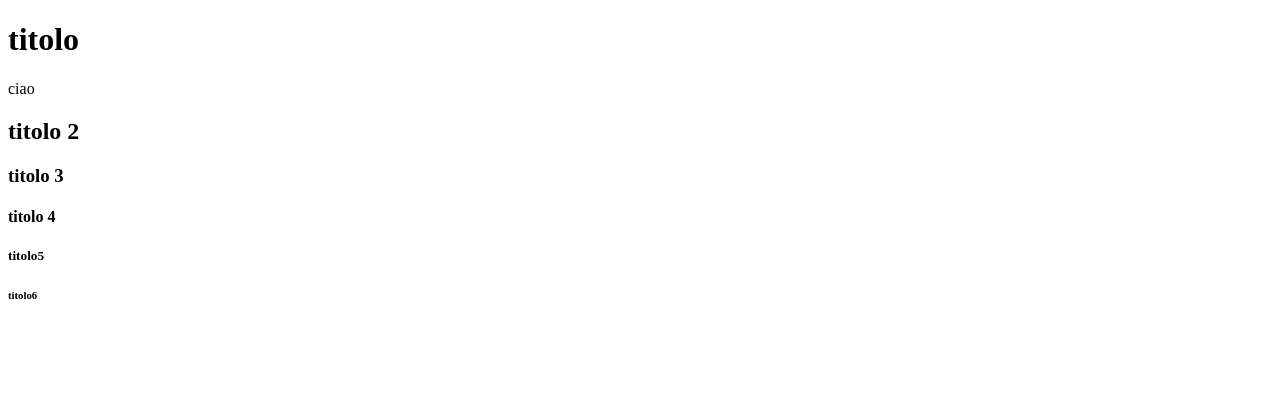
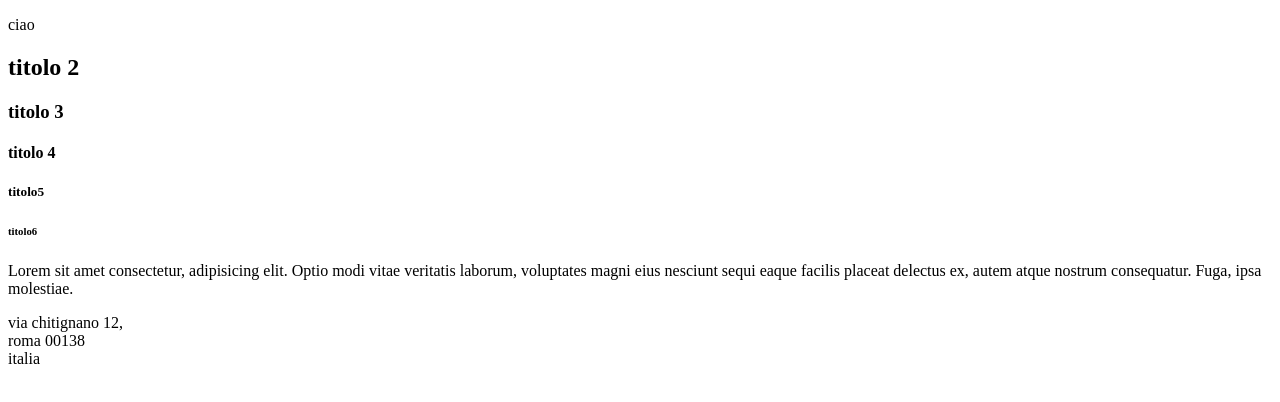
Before and after one commit to JensonAquino/html-intro, a plain HTML site: page index.html in a window 1280 px wide. Drawn offline with Linux system fonts and the light colour scheme.

Commit message:
feat: pragrafi aggiunti

```diff
--- a/index.html
+++ b/index.html
@@ -2,20 +2,27 @@
 <!-- dice al brawser che il file e in html -->
 <html lang="it">
 <!-- testa -->
+
 <head>
     <meta charset="UTF-8">
     <meta name="viewport" content="width=device-width, initial-scale=1.0">
     <meta name="description" content="la paggina online che mostra i tag online">
     <title>Html tags</title>
 </head>
+
 <!-- corpo -->
 <body>
-<h1>titolo</h1>
+    <!-- titolo <h1>titolo</h1> -->
     <p>ciao</p>
     <h2>titolo 2</h2>
     <h3>titolo 3</h3>
     <h4>titolo 4</h4>
     <h5>titolo5</h5>
     <h6>titolo6</h6>
+    <!-- paragrafo -->
+    <p>Lorem <em> </em> sit amet consectetur</em>, adipisicing elit. Optio modi vitae veritatis laborum, voluptates magni eius nesciunt sequi eaque facilis placeat delectus ex, autem atque nostrum consequatur. Fuga, ipsa molestiae.</p>
+<!-- esempio breake -->
+<p>via chitignano 12,<br> roma 00138 <br> italia</p>
 </body>
+
 </html>
```
Lines whose indentation alone changed are shown as unchanged.
